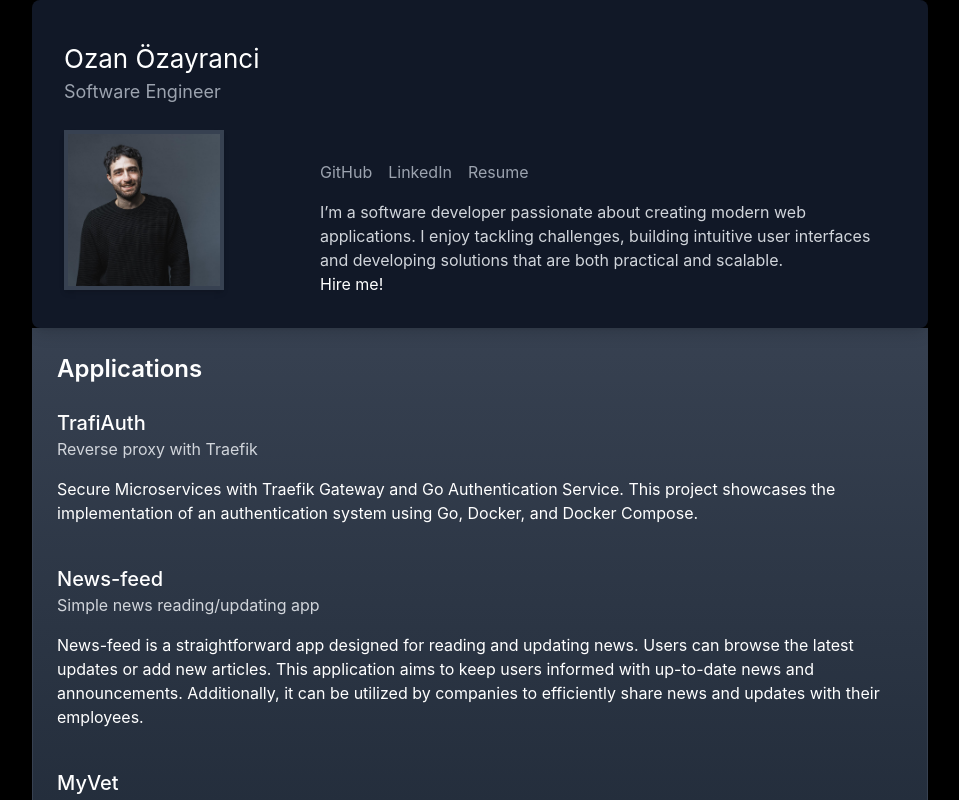
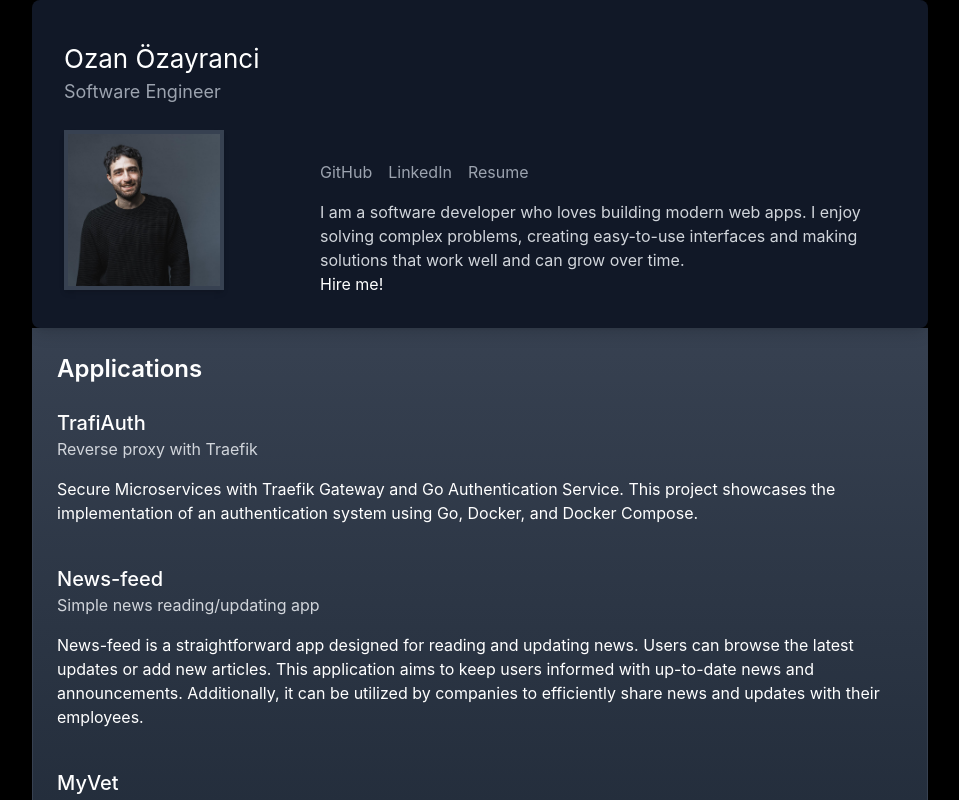
Before and after one commit to oozan/cv-web, a Next.js app: page / in a window 1280 px wide. Shown: the top 800 px of the page, without its empty margins (160-1119 px from the left). Built offline with nearby package versions, Linux system fonts and the light colour scheme; a web font is replaced by a local one.

Commit message:
new profile

```diff
--- a/src/components/Profile.tsx
+++ b/src/components/Profile.tsx
@@ -53,10 +53,9 @@ const Profile = () => {
 
           {/* Description */}
           <p className="text-gray-300">
-            I’m a software developer passionate about creating modern web
-            applications. I enjoy tackling challenges, building intuitive user
-            interfaces and developing solutions that are both practical and
-            scalable.
+            I am a software developer who loves building modern web apps. I
+            enjoy solving complex problems, creating easy-to-use interfaces and
+            making solutions that work well and can grow over time.
           </p>
           <a href="mailto:oozayranci@gmail.com" className="hover:text-white">
             Hire me!
```
